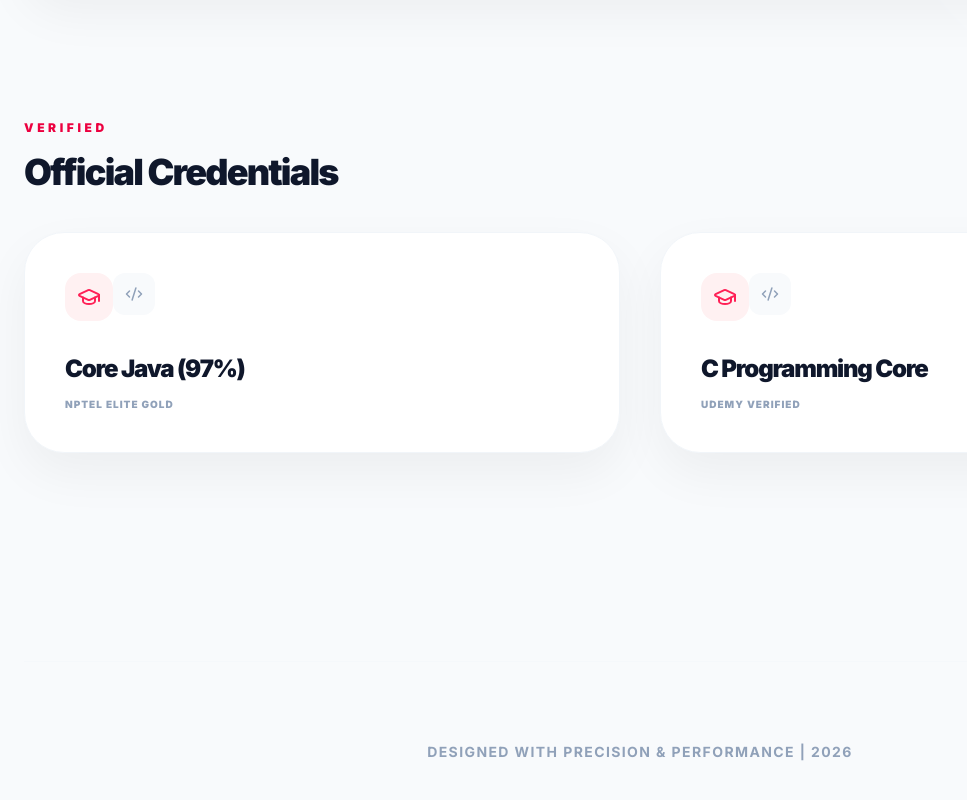
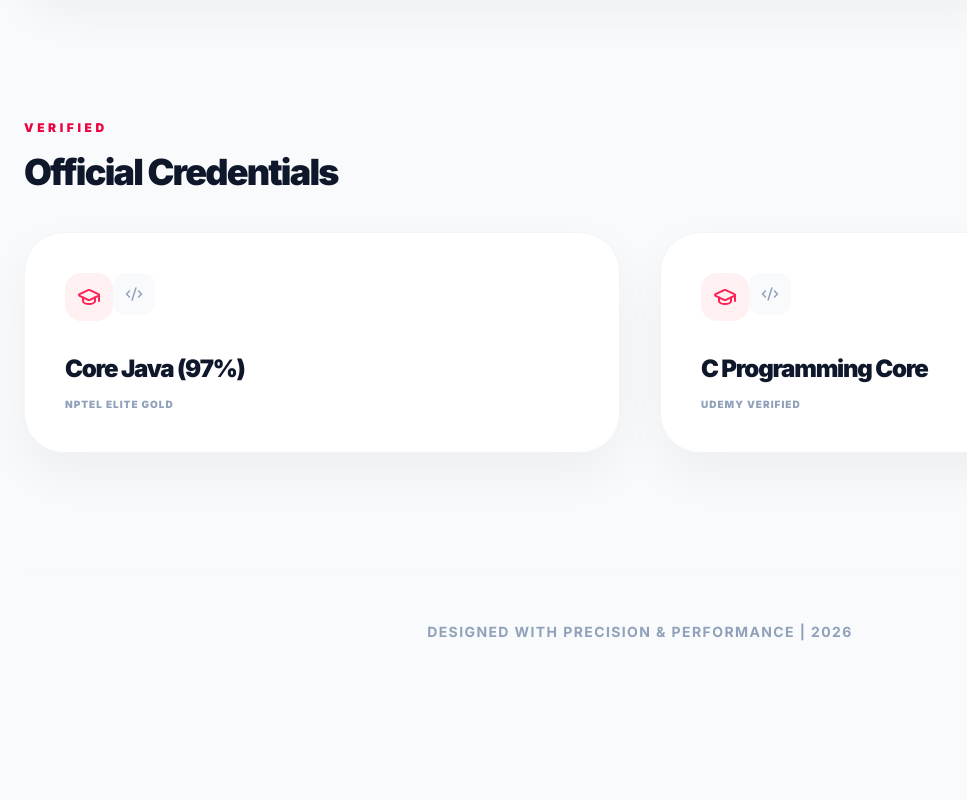
Before and after one commit to sTharun5/PORTFOLIO, a Next.js app: page / in a window 1280 px wide. Shown: the part 3336-4136 px from the top of the page, without its empty margins (0-967 px from the left). After the commit the page ends 4058 px from the top, so only its background shows below. Built offline with nearby package versions, Linux system fonts and the light colour scheme.

Commit message:
fix: compact footer and credentials section layout

```diff
--- a/src/app/page.tsx
+++ b/src/app/page.tsx
@@ -28,7 +28,7 @@ export default function Home() {
       <CredentialsSection certs={CERTS} />
 
       {/* Footer / Final Note */}
-      <footer className="py-20 text-center border-t border-slate-100/50">
+      <footer className="py-12 text-center border-t border-slate-100/50">
         <p className="text-sm font-bold text-slate-400 uppercase tracking-widest">
           Designed with Precision & Performance | 2026
         </p>
--- a/src/components/Sections.tsx
+++ b/src/components/Sections.tsx
@@ -55,7 +55,7 @@ export const CredentialsSection = ({ certs }: { certs: any[] }) => {
       whileInView={{ opacity: 1, y: 0 }}
       viewport={{ once: true, margin: "-100px" }}
       transition={{ duration: 0.6 }}
-      className="mt-12 mb-32"
+      className="mt-12 mb-10"
     >
 
       <div className="flex flex-col gap-2 mb-10">
```
